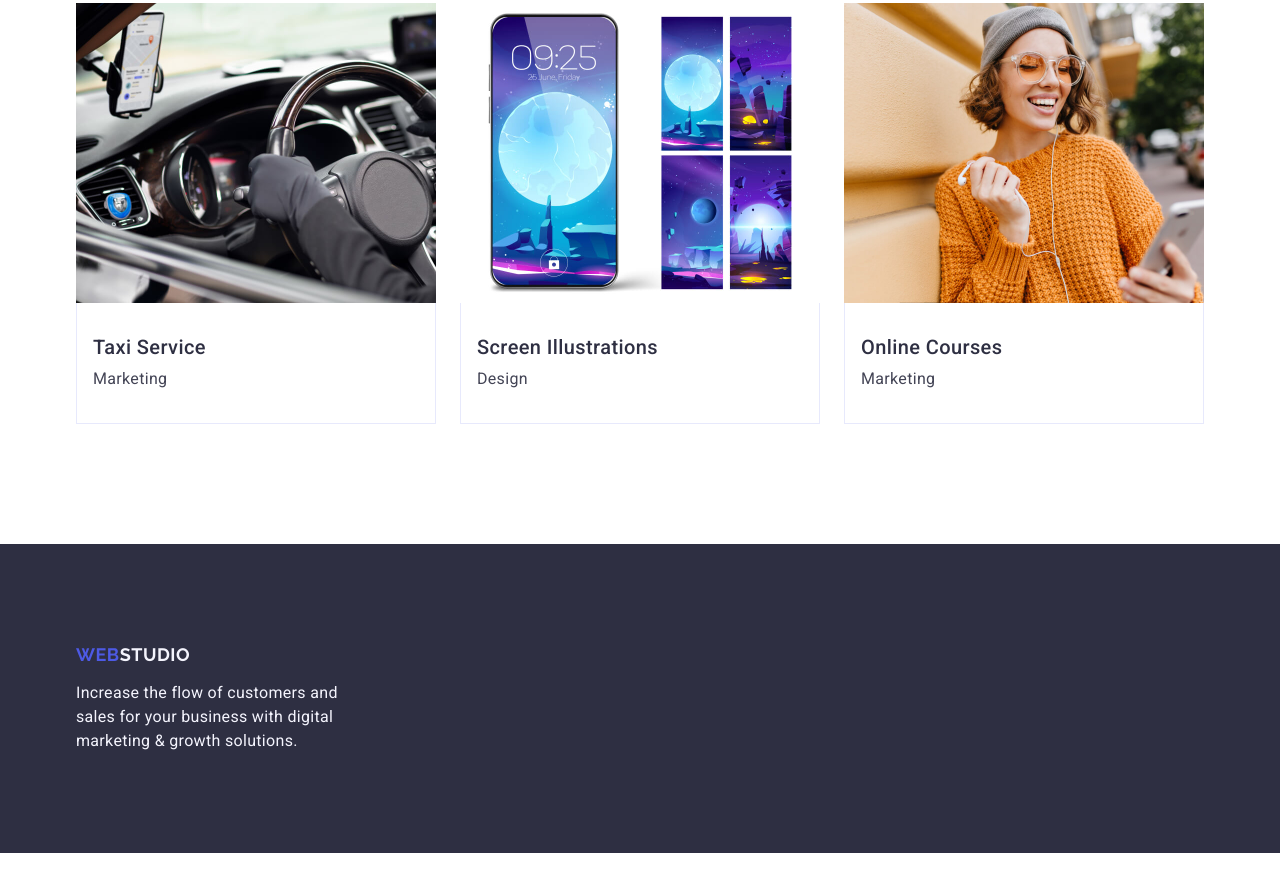
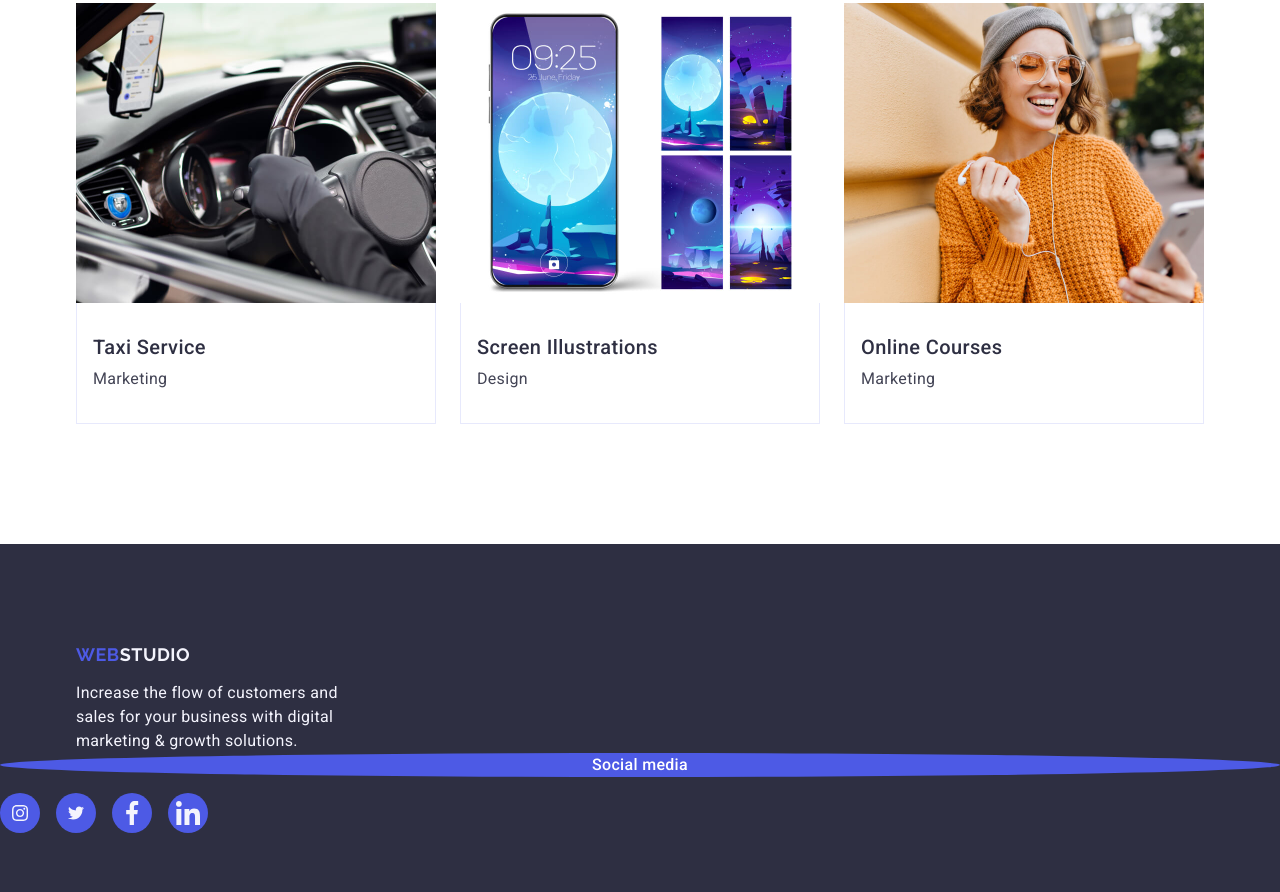
Before and after one commit to Varvara-Skolotova/goit-markup-hw-04, a plain HTML site: page index.html in a window 1280 px wide. Shown: the part 2639-3531 px from the top of the page. Before the commit the page ends 3492 px from the top, so only its background shows below. Drawn offline with nearby package versions, Linux system fonts and the light colour scheme.

Commit message:
index file

```diff
--- a/css/styles.css
+++ b/css/styles.css
@@ -342,6 +342,7 @@ button {
 .portfolio {
   padding-top: 120px;
   padding-bottom: 120px;
+  background: #fff;
 }
 .portfolio-titel {
   margin-bottom: 72px;
@@ -413,3 +414,37 @@ button {
   text-transform: uppercase;
   color: #f4f4fd;
 }
+
+.media-footer {
+  font-weight: 500;
+  font-size: 16px;
+  line-height: 150%;
+  letter-spacing: 0.02em;
+  color: #fff;
+  margin-bottom: 16px;
+}
+.media-footer-list {
+  display: flex;
+  gap: 16px;
+}
+.media-footer-item {
+  width: 40px;
+  height: 40px;
+}
+.media-icon {
+}
+.footer-icon {
+}
+.media-footer {
+  display: flex;
+  width: 100%;
+  height: 100%;
+  background-color: #4d5ae5;
+  border-radius: 50%;
+  justify-content: center;
+  align-items: center;
+}
+.media-footer:hover,
+.media-footer:focus {
+  background-color: #31d0aa;
+}
--- a/index.html
+++ b/index.html
@@ -127,28 +127,28 @@
                             <ul class="media-list">
                                 <li class="media-item">
                                     <a href="" class="media">
-                                        <svg class="media-icon" width="24" height="24">
+                                        <svg class="media-icon" width="16" height="16">
                                             <use href="./images/symbol-defs.svg#icon-instagram"></use>
                                         </svg>
                                     </a>
                                 </li>
                                 <li class="media-item">
                                     <a href="" class="media">
-                                        <svg class="media-icon" width="24" height="24">
+                                        <svg class="media-icon" width="16" height="16">
                                             <use href="./images/symbol-defs.svg#icon-twitter"></use>
                                         </svg>
                                     </a>
                                 </li>
                                 <li class="media-item">
                                     <a href="" class="media">
-                                        <svg class="media-icon" width="24" height="24">
+                                        <svg class="media-icon" width="16" height="16">
                                             <use href="./images/symbol-defs.svg#icon-facebook"></use>
                                         </svg>
                                     </a>
                                 </li>
                                 <li class="media-item">
                                     <a href="" class="media">
-                                        <svg class="media-icon" width="24" height="24">
+                                        <svg class="media-icon" width="16" height="16">
                                             <use href="./images/symbol-defs.svg#icon-linkedin"></use>
                                         </svg>
                                     </a>
@@ -338,6 +338,39 @@
                 Increase the flow of customers and sales for your business with digital marketing & growth solutions.
             </p>
         </div>
+        <div>
+            <p class="media-footer">Social media</p>
+            <ul class="media-footer-list">
+                <li class="media-footer-item">
+                    <a href="" class="media-footer">
+                        <svg class="media-icon footer-icon" width="16" height="16">
+                            <use href="./images/symbol-defs.svg#icon-instagram"></use>
+                        </svg>
+                    </a>
+                </li>
+                <li class="media-footer-item">
+                    <a href="" class="media-footer">
+                        <svg class="media-icon footer-icon" width="16" height="16">
+                            <use href="./images/symbol-defs.svg#icon-twitter"></use>
+                        </svg>
+                    </a>
+                </li>
+                <li class="media-footer-item">
+                    <a href="" class="media-footer">
+                        <svg class="media-icon footer-icon" width="24" height="24">
+                            <use href="./images/symbol-defs.svg#icon-facebook"></use>
+                        </svg>
+                    </a>
+                </li>
+                <li class="media-footer-item">
+                    <a href="" class="media-footer">
+                        <svg class="media-icon footer-icon" width="24" height="24">
+                            <use href="./images/symbol-defs.svg#icon-linkedin"></use>
+                        </svg>
+                    </a>
+                </li>
+            </ul>
+        </div>
     </footer>
 </body>
 
```
